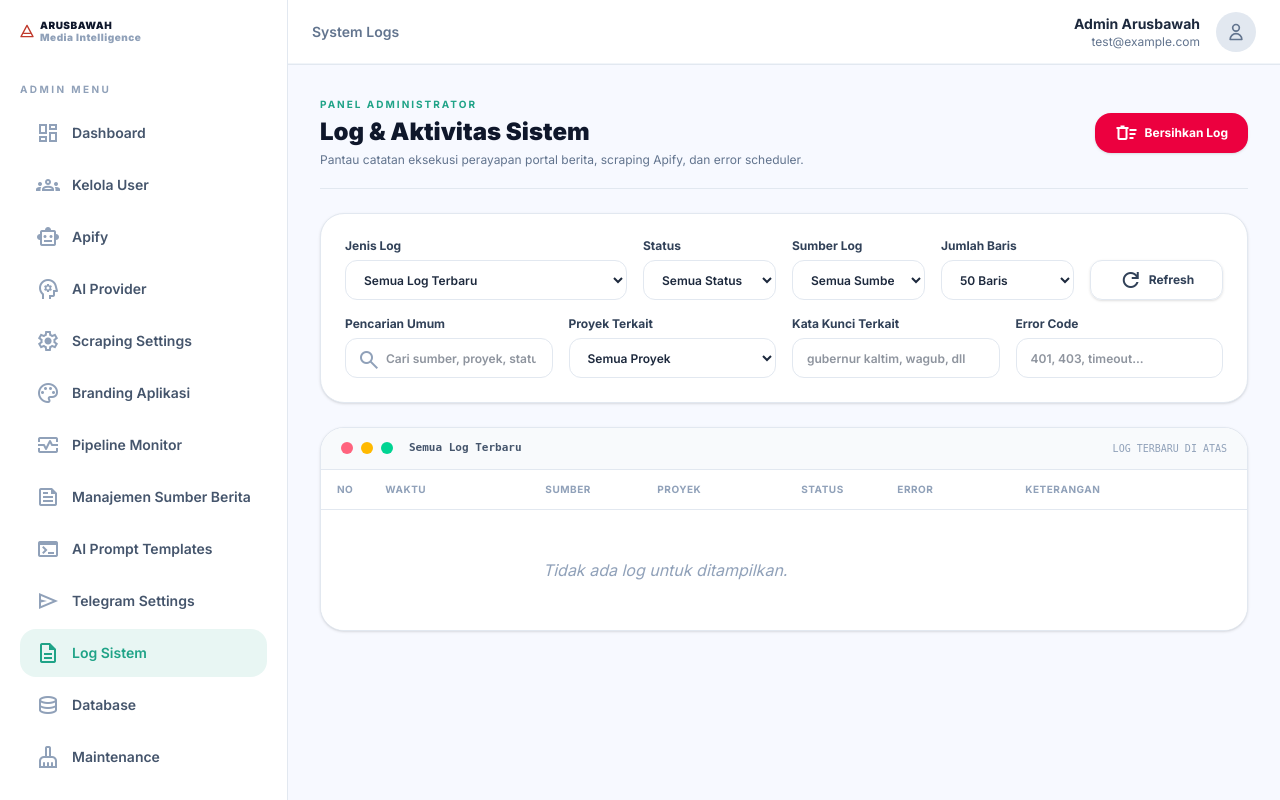
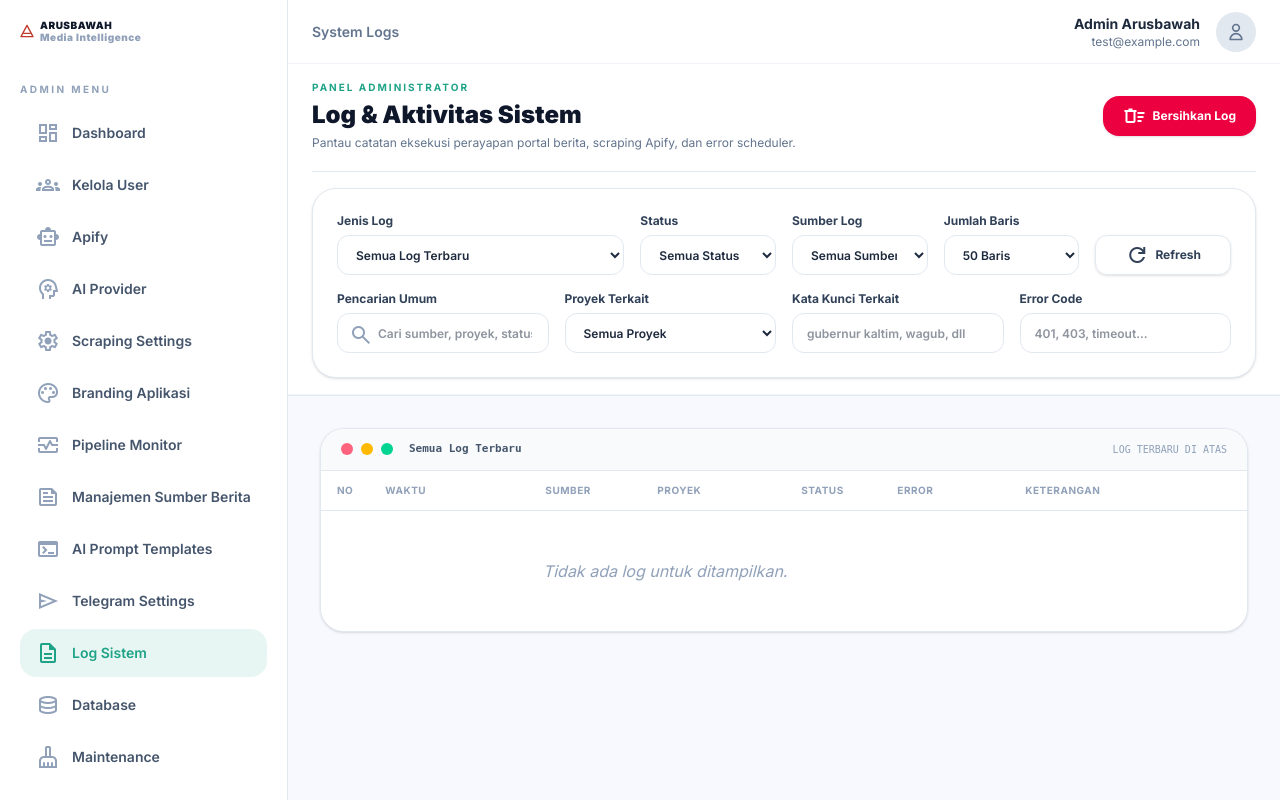
Before and after one commit to aristonbobywillymunte-ship-it/Aruabawah, a Laravel app: page /admin/logs?file=portal-manual.log&source=portal_manual in a window 1280 px wide. Run offline with Laravel 12, Linux system fonts and the light colour scheme; a user stored in the database is signed in; data comes from the database, SQL or seed files in the repository; data that the repository does not hold is empty; style sheets or scripts are compiled from the project's sources; parts of the project's set-up code (start-up, migrations or seed data) failed here and were passed over; some libraries are stand-ins or nearby versions.

Commit message:
fix: pindahkan log header & panel filter pencarian system logs ke section page-header kustom

```diff
--- a/resources/views/livewire/admin/system-logs.blade.php
+++ b/resources/views/livewire/admin/system-logs.blade.php
@@ -1,4 +1,4 @@
-<div class="mx-auto w-full max-w-7xl space-y-6 font-sans">
+@section('page-header')
     <!-- Header Section -->
     <div class="flex flex-col md:flex-row md:items-center md:justify-between gap-4 border-b border-slate-200 pb-5">
         <div class="text-left">
@@ -20,7 +20,7 @@
     </div>
 
     <!-- Log Filters Panel -->
-    <div class="rounded-3xl border border-slate-200 bg-white p-6 shadow-sm font-sans text-left">
+    <div class="rounded-3xl border border-slate-200 bg-white p-6 shadow-sm font-sans text-left mt-4">
         <div class="grid gap-4 lg:grid-cols-6 items-end">
             <div class="lg:col-span-2 text-left">
                 <label class="mb-1.5 block text-xs font-bold text-slate-700">Jenis Log</label>
@@ -110,6 +110,9 @@
             </div>
         </div>
     </div>
+@endsection
+
+<div class="mx-auto w-full max-w-7xl space-y-6 font-sans">
 
     <!-- Terminal Output -->
     <div class="rounded-3xl border border-slate-200 bg-white shadow-sm overflow-hidden text-left flex flex-col">
```
